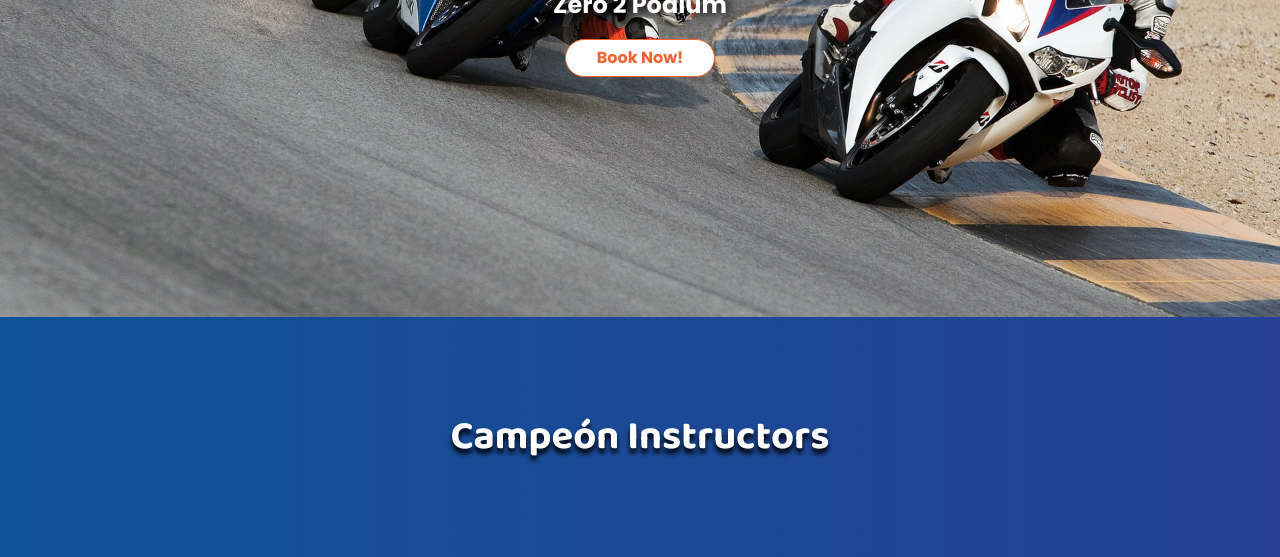
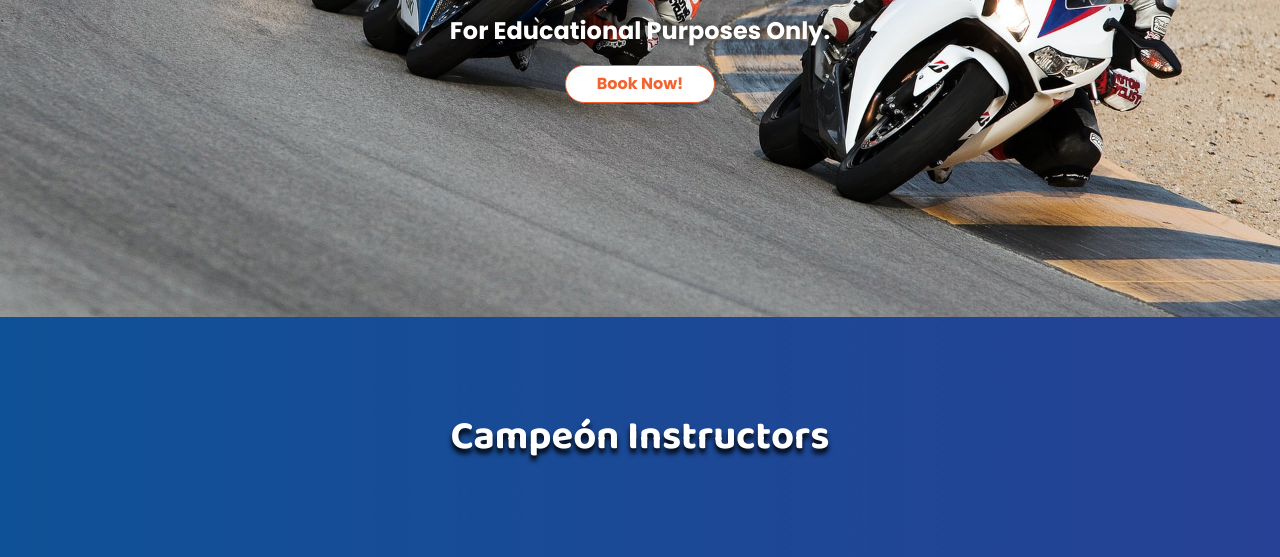
Before and after one commit to NRecto/booking-system-capstone2, a website: page index.html in a window 1280 px wide. Shown: the part 543-1100 px from the top of the page. Drawn offline with nearby package versions, Linux system fonts and the light colour scheme; grey boxes are pictures that could not be loaded.

Commit message:
add for educational purposes only

```diff
--- a/index.html
+++ b/index.html
@@ -56,7 +56,8 @@
         <div id="landingPage" class="container-fluid d-flex justify-content-center">
             <div class="col-12 col-md-6" >
                 <h1 data-aos="zoom-in" data-aos-duration="2000" data-aos-easing="ease-in-out">Campeón</h1>
-                <p data-aos="fade-up" data-aos-duration="1500" data-aos-easing="ease-in-out" data-aos-delay="2000">Zero 2 Podium</p>
+                <p data-aos="fade-up" data-aos-duration="1500" data-aos-easing="ease-in-out" data-aos-delay="2000">Zero 2 Podium.</p>
+                <p data-aos="fade-up" data-aos-duration="1500" data-aos-easing="ease-in-out" data-aos-delay="2000">For Educational Purposes Only.</p>
                 <a href="./pages/courses.html" class="btn" data-aos="fade-up" data-aos-duration="1500" data-aos-easing="ease-in-out" data-aos-delay="2000">Book Now!</a>
             </div>
         </div>
```
